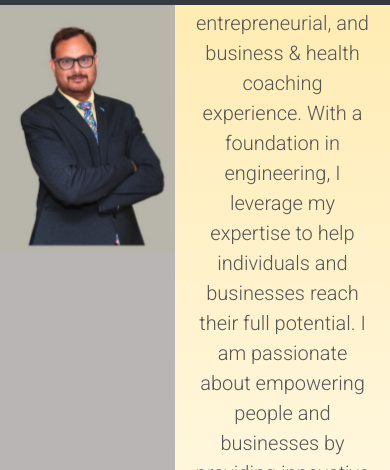
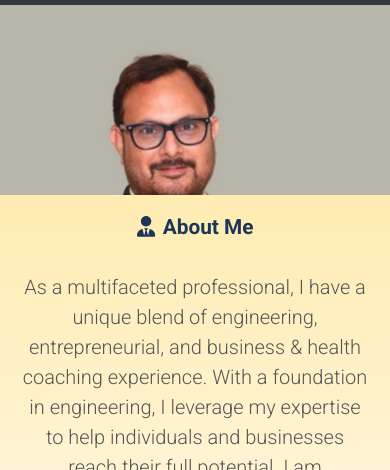
Before and after one commit to sushmithaadapa12/MGM_shareef, a plain HTML site: page index.html in a window 390 px wide. Shown: the part 374-844 px from the top of the page. Drawn offline with nearby package versions, Linux system fonts and the light colour scheme.

Commit message:
responsive changes

```diff
--- a/index.html
+++ b/index.html
@@ -107,51 +107,50 @@
             color: #555;
         }
 
-        /* Profile Section */
-        /* #profile img {
-            width: 100%;
-            max-width: 350px;
-            border-radius: 50%;
-            display: block;
-            margin: 0 auto 2rem;
-            box-shadow: 0 4px 10px rgba(0, 0, 0, 0.2);
-            animation: zoomIn 1s ease-in-out;
-        } */
-
         /* Profile Section Styling */
 #profile {
     display: flex;
+    flex-direction: column; /* Default for mobile devices */
     height: 100vh;
     margin: 0;
     padding: 0;
 }
 
-/* Parallax Scrolling Effect for Image */
+.image-container, .text-container {
+    flex: 1;
+    position: relative;
+    display: flex;
+    justify-content: center;
+    align-items: center;
+    padding: 20px;
+}
+
 .image-container img {
     position: absolute;
     top: 0;
     left: 0;
+    width: 100%; /* Ensure image adjusts to container size */
+    height: auto;
     transform: translateY(0);
     transition: transform 0.3s ease-out;
     will-change: transform;
 }
 
-/* Adjust Image on Scroll */
-.image-container {
-    position: relative;
-    height: 100vh;
+/* Responsive Adjustments for Large Devices */
+@media (min-width: 768px) {
+    #profile {
+        flex-direction: row; /* Align columns for larger screens */
+    }
+    .image-container, .text-container {
+        flex: 1; /* Equal space for both sections */
+    }
 }
 
-.image-container img {
-    will-change: transform;
-}
-
+/* General Body Reset */
 body {
     margin: 0;
     padding: 0;
 }
-
-
 
         /* Skills Section */
         #skills {
```
